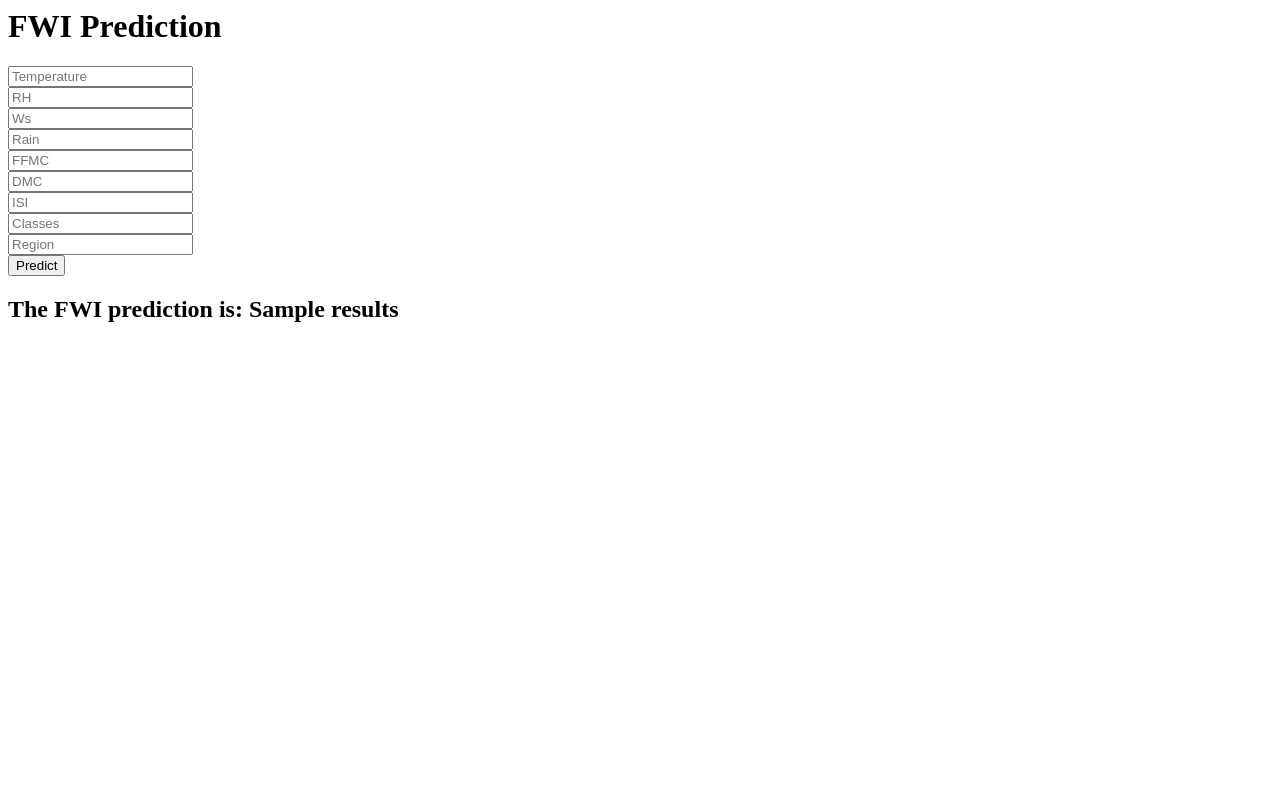
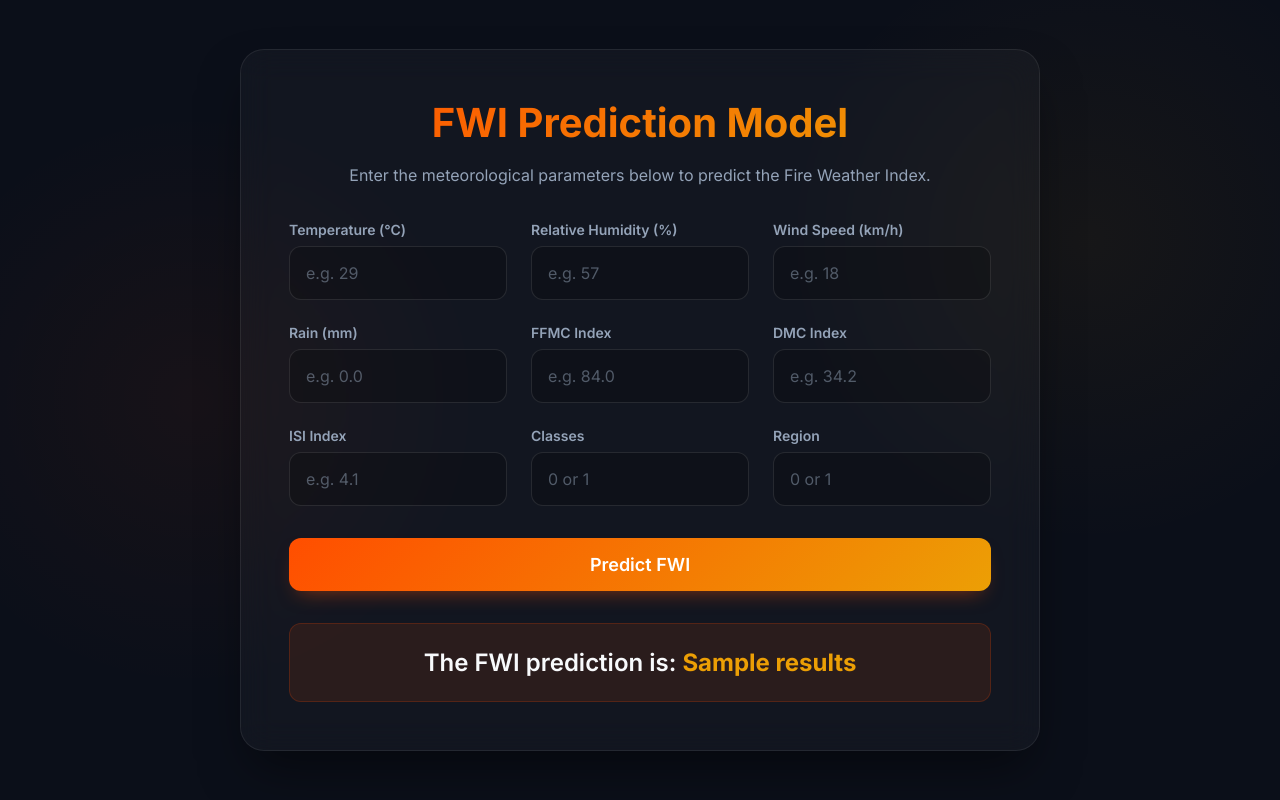
Before and after one commit to Risheendra183/ML-project-end-to-end, a Flask app: template templates/home.html in a window 1280 px wide. Run offline with Flask 3, Linux system fonts and the light colour scheme; the template is opened without the code that fills it: most values are stand-ins (such as "Sample title", 1, 10 or a date in 2020); parts of the project's set-up code (start-up, migrations or seed data) failed here and were passed over.

Commit message:
UI Overhaul: Premium dark mode and glassmorphism

```diff
--- /dev/null
+++ b/static/css/style.css
@@ -0,0 +1,182 @@
+@import url('https://fonts.googleapis.com/css2?family=Inter:wght@300;400;600;700&display=swap');
+
+:root {
+    --bg-color: #0b0f19;
+    --card-bg: rgba(255, 255, 255, 0.03);
+    --card-border: rgba(255, 255, 255, 0.08);
+    --text-primary: #f8fafc;
+    --text-secondary: #94a3b8;
+    --accent-gradient: linear-gradient(135deg, #ff4e00, #ec9f05);
+    --input-bg: rgba(0, 0, 0, 0.2);
+    --input-border: rgba(255, 255, 255, 0.1);
+    --input-focus: rgba(255, 78, 0, 0.5);
+}
+
+* {
+    margin: 0;
+    padding: 0;
+    box-sizing: border-box;
+    font-family: 'Inter', sans-serif;
+}
+
+body {
+    background-color: var(--bg-color);
+    background-image:
+        radial-gradient(circle at 15% 50%, rgba(255, 78, 0, 0.05), transparent 25%),
+        radial-gradient(circle at 85% 30%, rgba(236, 159, 5, 0.05), transparent 25%);
+    color: var(--text-primary);
+    min-height: 100vh;
+    display: flex;
+    flex-direction: column;
+    align-items: center;
+    justify-content: center;
+    overflow-x: hidden;
+}
+
+/* Glassmorphism Container */
+.glass-container {
+    background: var(--card-bg);
+    backdrop-filter: blur(16px);
+    -webkit-backdrop-filter: blur(16px);
+    border: 1px solid var(--card-border);
+    border-radius: 24px;
+    padding: 3rem;
+    width: 100%;
+    max-width: 800px;
+    box-shadow: 0 25px 50px -12px rgba(0, 0, 0, 0.5);
+    animation: fadeIn 0.8s ease-out;
+}
+
+.hero-container {
+    text-align: center;
+    max-width: 600px;
+}
+
+/* Typography */
+h1 {
+    font-size: 2.5rem;
+    font-weight: 700;
+    margin-bottom: 1rem;
+    background: var(--accent-gradient);
+    -webkit-background-clip: text;
+    -webkit-text-fill-color: transparent;
+    text-align: center;
+}
+
+p {
+    color: var(--text-secondary);
+    line-height: 1.6;
+    margin-bottom: 2rem;
+    text-align: center;
+}
+
+/* Form Styles */
+.form-grid {
+    display: grid;
+    grid-template-columns: repeat(auto-fit, minmax(200px, 1fr));
+    gap: 1.5rem;
+    margin-bottom: 2rem;
+}
+
+.input-group {
+    display: flex;
+    flex-direction: column;
+    gap: 0.5rem;
+}
+
+label {
+    font-size: 0.875rem;
+    font-weight: 600;
+    color: var(--text-secondary);
+}
+
+input[type="text"] {
+    background: var(--input-bg);
+    border: 1px solid var(--input-border);
+    border-radius: 12px;
+    padding: 1rem;
+    color: var(--text-primary);
+    font-size: 1rem;
+    transition: all 0.3s ease;
+    outline: none;
+}
+
+input[type="text"]:focus {
+    border-color: var(--input-focus);
+    box-shadow: 0 0 0 3px rgba(255, 78, 0, 0.1);
+    background: rgba(0, 0, 0, 0.4);
+}
+
+input[type="text"]::placeholder {
+    color: rgba(148, 163, 184, 0.5);
+}
+
+/* Buttons */
+.btn-primary, input[type="submit"] {
+    background: var(--accent-gradient);
+    color: white;
+    border: none;
+    border-radius: 12px;
+    padding: 1rem 2rem;
+    font-size: 1.125rem;
+    font-weight: 600;
+    cursor: pointer;
+    transition: transform 0.2s ease, box-shadow 0.2s ease;
+    width: 100%;
+    text-decoration: none;
+    display: inline-block;
+    text-align: center;
+    box-shadow: 0 10px 20px -10px rgba(255, 78, 0, 0.5);
+}
+
+.btn-primary:hover, input[type="submit"]:hover {
+    transform: translateY(-2px);
+    box-shadow: 0 15px 25px -10px rgba(255, 78, 0, 0.6);
+}
+
+.btn-primary:active, input[type="submit"]:active {
+    transform: translateY(0);
+}
+
+/* Results Section */
+.result-container {
+    margin-top: 2rem;
+    padding: 1.5rem;
+    border-radius: 12px;
+    background: rgba(255, 78, 0, 0.1);
+    border: 1px solid rgba(255, 78, 0, 0.2);
+    text-align: center;
+    animation: slideUp 0.5s ease-out;
+}
+
+.result-container h2 {
+    font-size: 1.5rem;
+    color: var(--text-primary);
+    font-weight: 600;
+}
+
+.result-container span {
+    color: #ec9f05;
+    font-weight: 700;
+}
+
+/* Animations */
+@keyframes fadeIn {
+    from { opacity: 0; transform: translateY(20px); }
+    to { opacity: 1; transform: translateY(0); }
+}
+
+@keyframes slideUp {
+    from { opacity: 0; transform: translateY(10px); }
+    to { opacity: 1; transform: translateY(0); }
+}
+
+/* Responsive */
+@media (max-width: 768px) {
+    .glass-container {
+        padding: 2rem;
+        border-radius: 0;
+        min-height: 100vh;
+        border: none;
+    }
+}
--- a/templates/home.html
+++ b/templates/home.html
@@ -1,22 +1,65 @@
-<html>
-  <body>
-    <div class="login">
-<h1>FWI Prediction</h1>
-<!-- <!- Main Input For Receiving Query to our ML -->
-    <form action="{{ url_for('predict_datapoint')}}" method="post">
-        <input type="text" name="Temperature" placeholder="Temperature" required="required"/><br>
-        <input type="text" name="RH" placeholder="RH" required="required" /><br>
-        <input type="text" name="Ws" placeholder="Ws" required="required" /><br>
-        <input type="text" name="Rain" placeholder="Rain" required="required" /><br>
-        <input type="text" name="FFMC" placeholder="FFMC" required="required" /><br>
-        <input type="text" name="DMC" placeholder="DMC" required="required" /><br>
-        <input type="text" name="ISI" placeholder="ISI" required="required" /><br>
-        <input type="text" name="Classes" placeholder="Classes" required="required" /><br>
-        <input type="text" name="region" placeholder="Region" required="required" /><br>
-        <input type="submit" value="Predict" />
-</form>
-        <h2>
-            The FWI prediction is: {{results}}
-        </h2>
-  </body>
+<!DOCTYPE html>
+<html lang="en">
+<head>
+    <meta charset="UTF-8">
+    <meta name="viewport" content="width=device-width, initial-scale=1.0">
+    <meta name="description" content="AI-powered Fire Weather Index Prediction System">
+    <title>FWI Prediction | Form</title>
+    <link rel="stylesheet" href="{{ url_for('static', filename='css/style.css') }}">
+</head>
+<body>
+    <div class="glass-container">
+        <h1>FWI Prediction Model</h1>
+        <p>Enter the meteorological parameters below to predict the Fire Weather Index.</p>
+
+        <form action="{{ url_for('predict_datapoint')}}" method="post">
+            <div class="form-grid">
+                <div class="input-group">
+                    <label for="Temperature">Temperature (°C)</label>
+                    <input type="text" id="Temperature" name="Temperature" placeholder="e.g. 29" required="required"/>
+                </div>
+                <div class="input-group">
+                    <label for="RH">Relative Humidity (%)</label>
+                    <input type="text" id="RH" name="RH" placeholder="e.g. 57" required="required" />
+                </div>
+                <div class="input-group">
+                    <label for="Ws">Wind Speed (km/h)</label>
+                    <input type="text" id="Ws" name="Ws" placeholder="e.g. 18" required="required" />
+                </div>
+                <div class="input-group">
+                    <label for="Rain">Rain (mm)</label>
+                    <input type="text" id="Rain" name="Rain" placeholder="e.g. 0.0" required="required" />
+                </div>
+                <div class="input-group">
+                    <label for="FFMC">FFMC Index</label>
+                    <input type="text" id="FFMC" name="FFMC" placeholder="e.g. 84.0" required="required" />
+                </div>
+                <div class="input-group">
+                    <label for="DMC">DMC Index</label>
+                    <input type="text" id="DMC" name="DMC" placeholder="e.g. 34.2" required="required" />
+                </div>
+                <div class="input-group">
+                    <label for="ISI">ISI Index</label>
+                    <input type="text" id="ISI" name="ISI" placeholder="e.g. 4.1" required="required" />
+                </div>
+                <div class="input-group">
+                    <label for="Classes">Classes</label>
+                    <input type="text" id="Classes" name="Classes" placeholder="0 or 1" required="required" />
+                </div>
+                <div class="input-group">
+                    <label for="region">Region</label>
+                    <input type="text" id="region" name="region" placeholder="0 or 1" required="required" />
+                </div>
+            </div>
+
+            <input type="submit" value="Predict FWI" />
+        </form>
+
+        {% if results is defined %}
+        <div class="result-container">
+            <h2>The FWI prediction is: <span>{{ results }}</span></h2>
+        </div>
+        {% endif %}
+    </div>
+</body>
 </html>
```
Also changed, not shown: templates/index.html (+17 -1 lines).
